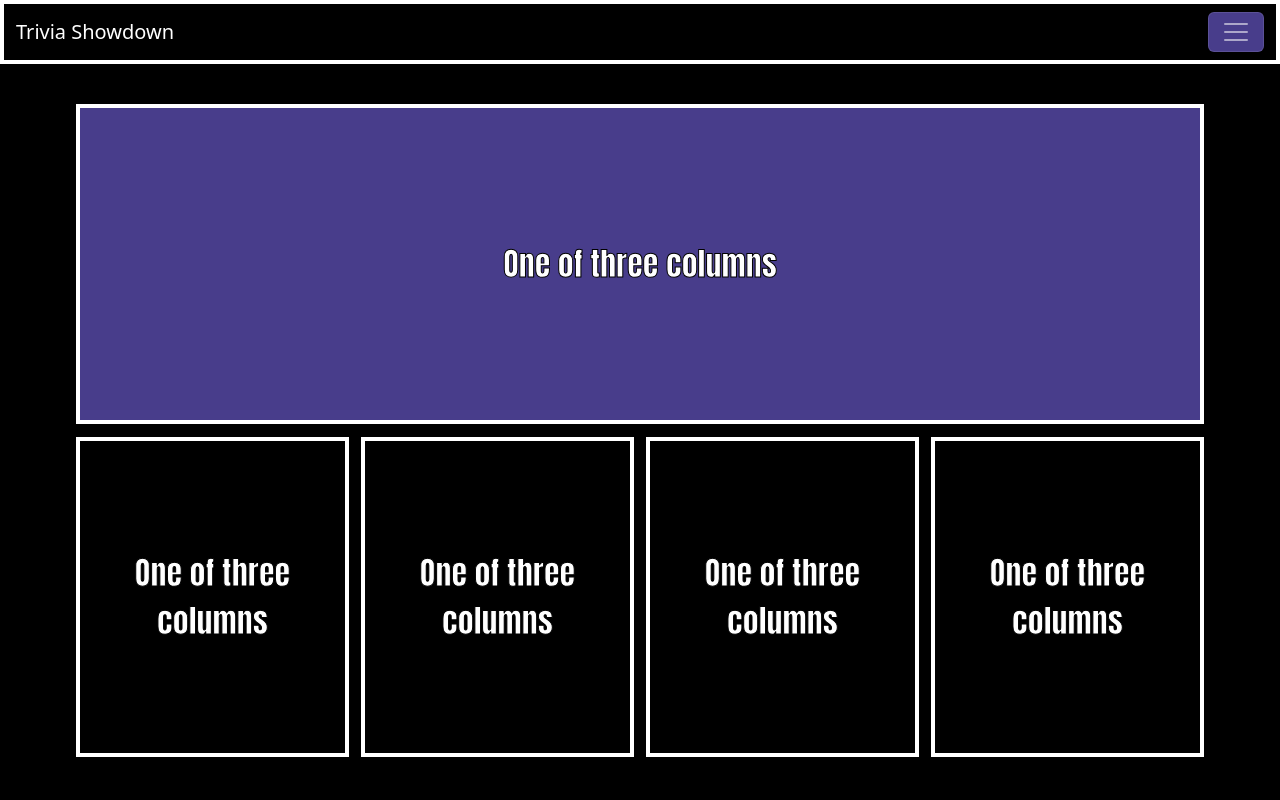
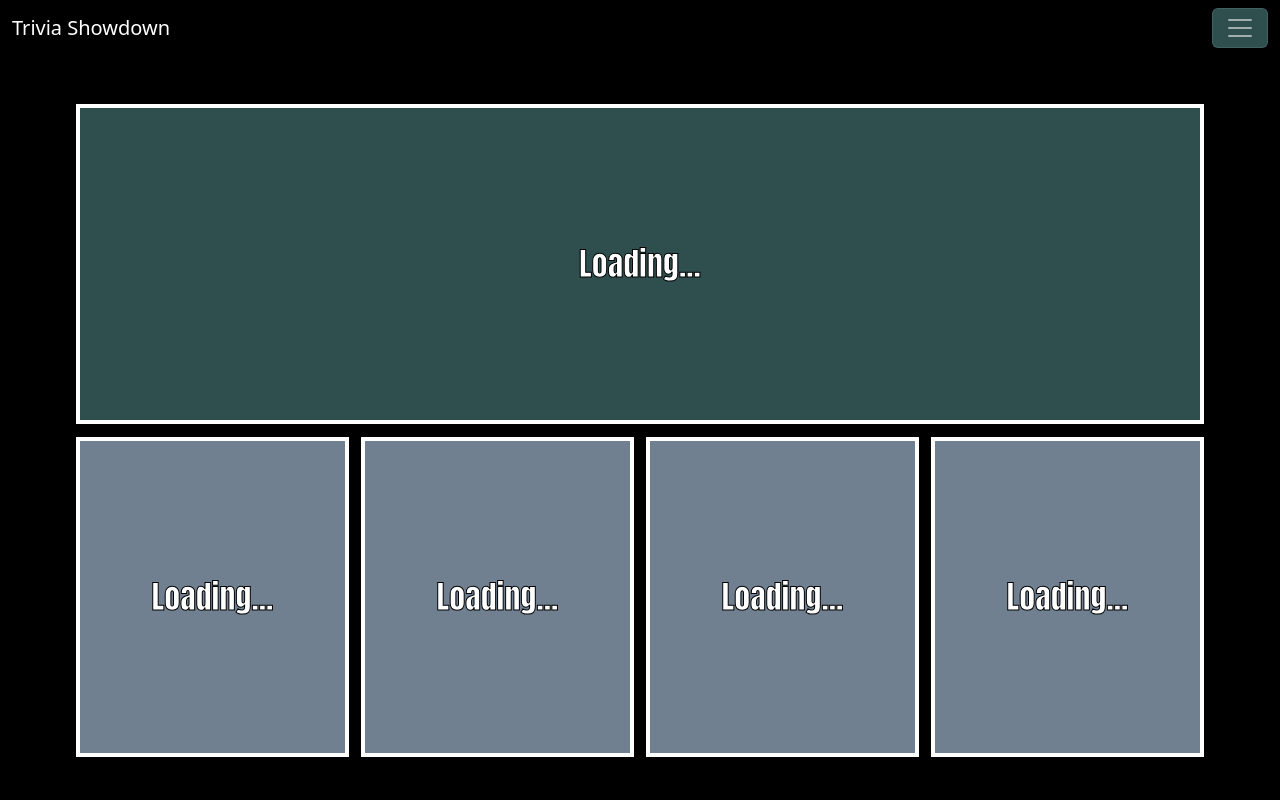
Before and after one commit to cbrooks-dev/trivia-showdown, a Django app: page / in a window 1280 px wide. Run offline with Django 5.2, Linux system fonts and the light colour scheme.

Commit message:
UI changes

```diff
--- a/app/templates/base.html
+++ b/app/templates/base.html
@@ -13,7 +13,7 @@
   </head>
   <body class="p-3 mb-2 bg-black text-dark-emphasis">
     <!--Navbar-->
-    <nav class="navbar navbar-dark bg-black fixed-top border border-white border-4">
+    <nav class="navbar navbar-dark bg-black fixed-top">
       <div class="container-fluid">
         <a class="navbar-brand" href="#">Trivia Showdown</a>
         <button
@@ -23,7 +23,7 @@
           data-bs-target="#offcanvasDarkNavbar"
           aria-controls="offcanvasDarkNavbar"
           aria-label="Toggle navigation"
-          style="background-color: darkslateblue;"
+          style="background-color: darkslategray;"
         >
           <span class="navbar-toggler-icon"></span>
         </button>
--- a/app/templates/home.html
+++ b/app/templates/home.html
@@ -13,7 +13,7 @@
         width: 100%;
         margin-left: 0.5vi;
         margin-right: 0.5vi;
-        background-color: darkslateblue;
+        background-color: darkslategray;
         color: white;
         font-family: Impact, Haettenschweiler, 'Arial Narrow Bold', sans-serif;
         font-size: 200%;
@@ -25,7 +25,7 @@
       "
       id="question"
     >
-      One of three columns
+      Loading...
     </div>
   </div>
 </div>
@@ -43,7 +43,7 @@
         width: 100%;
         margin-left: 0.5vi;
         margin-right: 0.5vi;
-        background-color: black;
+        background-color: slategray;
         color: white;
         -webkit-text-stroke: 1px black;
         font-family: Impact, Haettenschweiler, 'Arial Narrow Bold', sans-serif;
@@ -56,7 +56,7 @@
       id="choice-1"
       onclick="checkAnswer('choice-1')"
     >
-      One of three columns
+      Loading...
     </div>
     <div
       class="col"
@@ -69,7 +69,7 @@
         width: 100%;
         margin-left: 0.5vi;
         margin-right: 0.5vi;
-        background-color: black;
+        background-color: slategray;
         color: white;
         -webkit-text-stroke: 1px black;
         font-family: Impact, Haettenschweiler, 'Arial Narrow Bold', sans-serif;
@@ -82,7 +82,7 @@
       id="choice-2"
       onclick="checkAnswer('choice-2')"
     >
-      One of three columns
+      Loading...
     </div>
     <div
       class="col"
@@ -95,7 +95,7 @@
         width: 100%;
         margin-left: 0.5vi;
         margin-right: 0.5vi;
-        background-color: black;
+        background-color: slategray;
         color: white;
         -webkit-text-stroke: 1px black;
         font-family: Impact, Haettenschweiler, 'Arial Narrow Bold', sans-serif;
@@ -108,7 +108,7 @@
       id="choice-3"
       onclick="checkAnswer('choice-3')"
     >
-      One of three columns
+      Loading...
     </div>
     <div
       class="col"
@@ -121,7 +121,7 @@
         width: 100%;
         margin-left: 0.5vi;
         margin-right: 0.5vi;
-        background-color: black;
+        background-color: slategray;
         color: white;
         -webkit-text-stroke: 1px black;
         font-family: Impact, Haettenschweiler, 'Arial Narrow Bold', sans-serif;
@@ -134,7 +134,7 @@
       id="choice-4"
       onclick="checkAnswer('choice-4')"
     >
-      One of three columns
+      Loading...
     </div>
   </div>
 </div>
```
Also changed, not shown: db.sqlite3.
